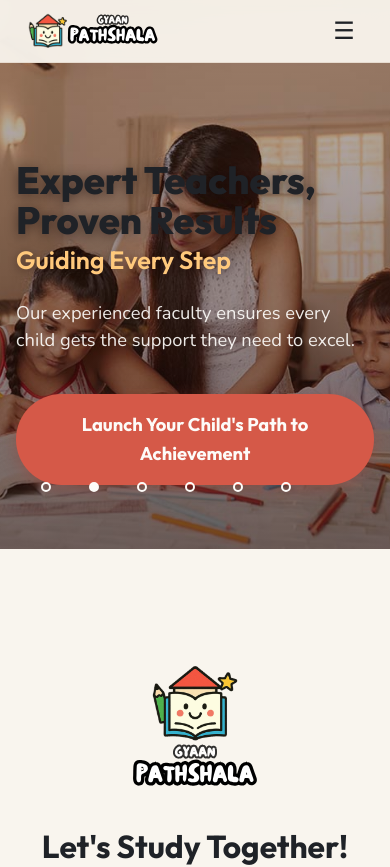
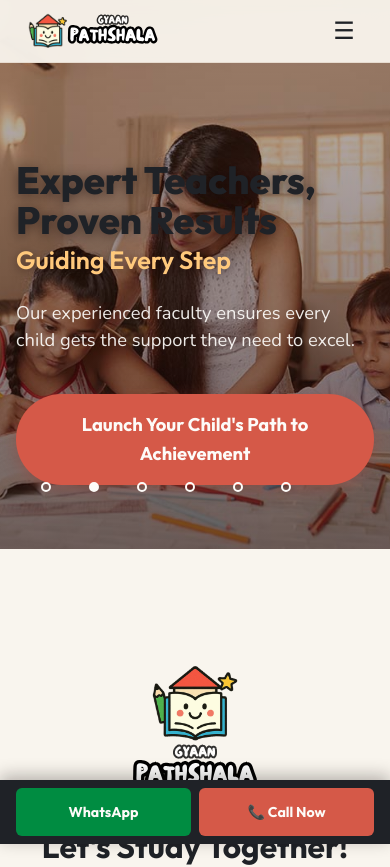
Before and after one commit to saranshseth93/gyaan-pathshala, a React (Vite) app: page / in a window 390 px wide. Shown: the top 867 px of the page. Built offline with nearby package versions, Linux system fonts and the light colour scheme.

Commit message:
feat: add sticky bottom CTA bar for mobile and WhatsApp FAB for desktop
Co-Authored-By: Claude Opus 4.6 (1M context) <noreply@anthropic.com>

```diff
--- a/src/App.css
+++ b/src/App.css
@@ -1075,3 +1075,75 @@ img {
   .footer-links button { text-align: center; }
   .footer-social { justify-content: center; }
 }
+
+/* ===== STICKY BOTTOM CTA (mobile only) ===== */
+.sticky-cta {
+  display: none;
+  position: fixed;
+  bottom: 0;
+  left: 0;
+  right: 0;
+  z-index: 90;
+  background: var(--color-charcoal);
+  padding: var(--space-sm) var(--space-md);
+  gap: var(--space-sm);
+  box-shadow: 0 -4px 16px oklch(0.15 0.01 30 / 0.3);
+}
+
+.sticky-cta a {
+  flex: 1;
+  padding: 12px;
+  border-radius: var(--radius-sm);
+  font-weight: 700;
+  font-size: var(--text-sm);
+  font-family: var(--font-display);
+  text-align: center;
+  display: flex;
+  align-items: center;
+  justify-content: center;
+  gap: var(--space-xs);
+  text-decoration: none;
+  min-height: 48px;
+}
+
+.sticky-cta-whatsapp {
+  background: oklch(0.55 0.17 155);
+  color: var(--color-white-warm);
+}
+
+.sticky-cta-phone {
+  background: var(--color-terracotta);
+  color: var(--color-white-warm);
+}
+
+@media (max-width: 768px) {
+  .sticky-cta { display: flex; }
+  .footer { padding-bottom: calc(var(--space-2xl) + 60px); }
+}
+
+/* ===== WHATSAPP FAB (desktop only) ===== */
+.fab {
+  position: fixed;
+  bottom: 24px;
+  right: 24px;
+  width: 56px;
+  height: 56px;
+  border-radius: var(--radius-full);
+  background: oklch(0.55 0.17 155);
+  display: grid;
+  place-items: center;
+  box-shadow: var(--shadow-lg);
+  z-index: 90;
+  transition: transform var(--duration-fast) var(--ease-out),
+              box-shadow var(--duration-fast) var(--ease-out);
+  border: none;
+}
+.fab:hover {
+  transform: translateY(-2px);
+  box-shadow: 0 16px 40px oklch(0.55 0.17 155 / 0.3);
+}
+.fab img { width: 28px; height: 28px; }
+
+@media (max-width: 768px) {
+  .fab { display: none; }
+}
--- a/src/App.jsx
+++ b/src/App.jsx
@@ -818,6 +818,19 @@ function App() {
         </div>
       </footer>
 
+      {/* Sticky Bottom CTA - Mobile Only */}
+      <div className="sticky-cta">
+        <a
+          href="https://wa.me/+919998810310/?text='Hi! I want to inquire about tuition with Gyaan Pathshala. What is the best time to call you?'"
+          className="sticky-cta-whatsapp"
+        >
+          WhatsApp
+        </a>
+        <a href="tel:+919998810310" className="sticky-cta-phone">
+          📞 Call Now
+        </a>
+      </div>
+
       {/* Floating Action Button */}
       <a
         href="https://wa.me/+919998810310/?text='Hi! I want to inquire about tuition with Gyaan Pathshala. What is the best time to call you?'"
```
